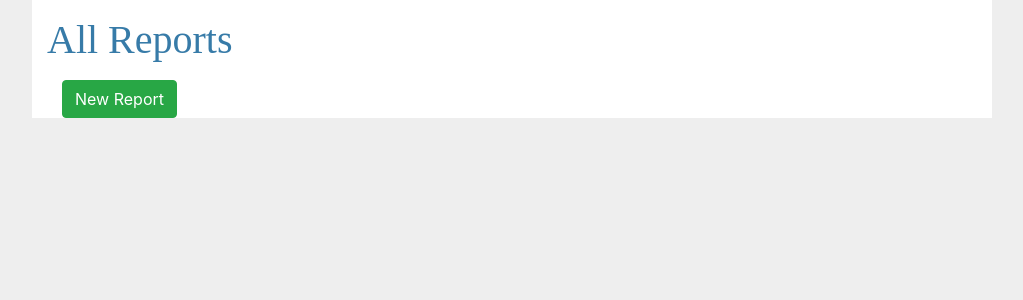
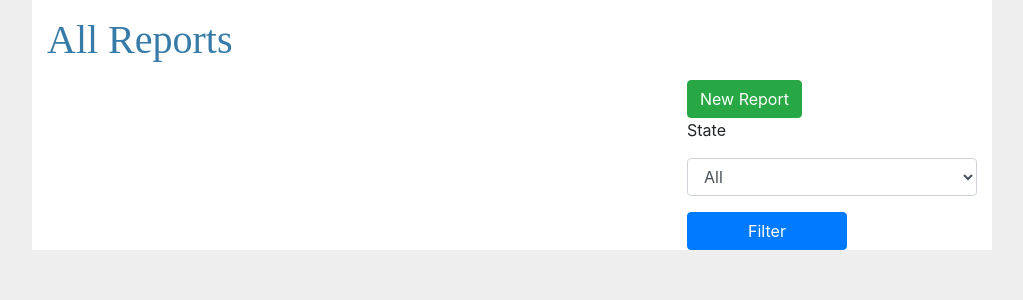
Before and after one commit to ehsundar/patients, a Flask app: page /report/ in a window 1280 px wide. Shown: the part 56-356 px from the top of the page, without its empty margins (128-1151 px from the left). Run offline with Flask 2, Linux system fonts and the light colour scheme; data that the repository does not hold is empty; some libraries are stand-ins or nearby versions.

Commit message:
Filter reports by state

```diff
--- a/patients/report/forms.py
+++ b/patients/report/forms.py
@@ -1,5 +1,20 @@
 from flask_wtf import FlaskForm
 from wtforms import SubmitField, SelectField
+
+from patients.db import get_db
+
+
+class StatePickerForm(FlaskForm):
+    state = SelectField('State')
+
+    def fill_state_choices(self):
+        db = get_db()
+        cur = db.cursor()
+        cur.execute(
+            "SELECT * FROM state",
+        )
+        self.state.choices = [('all', 'All')] + list(map(lambda s: (s.slug, s.name), cur.fetchall()))
+        cur.close()
 
 
 class CreateReportForm(FlaskForm):
--- a/patients/report/views.py
+++ b/patients/report/views.py
@@ -6,7 +6,7 @@ from flask import (
 
 from patients.auth import login_required
 from patients.db import get_db
-from patients.report.forms import CreateReportForm
+from patients.report.forms import CreateReportForm, StatePickerForm
 
 bp = Blueprint('report', __name__, url_prefix='/report')
 
@@ -16,13 +16,23 @@ def index():
     db = get_db()
     cur = db.cursor()
 
-    cur.execute(
-        'SELECT report.id, patient.name FROM report LEFT JOIN patient on patient.id = report.patient',
-    )
+    state = request.args.get('state', None)
+    if state and state != 'all':
+        cur.execute(
+            'SELECT report.id, p.name FROM report JOIN patient p on p.id = report.patient where report.state = %s',
+            (state,),
+        )
+    else:
+        cur.execute(
+            'SELECT report.id, p.name FROM report JOIN patient p on p.id = report.patient',
+        )
     reports = cur.fetchall()
 
     cur.close()
-    return render_template('report/index.html', reports=reports)
+
+    state_picker = StatePickerForm()
+    state_picker.fill_state_choices()
+    return render_template('report/index.html', reports=reports, state_picker=state_picker)
 
 
 @login_required
--- a/patients/templates/report/index.html
+++ b/patients/templates/report/index.html
@@ -1,13 +1,14 @@
 {% extends 'base.html' %}
+
+{% from "formhelpers.html" import render_field %}
 
 {% block header %}
     <h1>{% block title %}All Reports{% endblock %}</h1>
 {% endblock %}
 
 {% block content %}
-
-    <div class="col-md-12">
-        <a class="btn btn-success" href="{{ url_for('report.create') }}">New Report</a>
+    <div class="row">
+        <div class="col-8">
             <ul>
                 {% for report in reports %}
                     <li>
@@ -17,4 +18,14 @@
             </ul>
         </div>
 
+        <div class="col-4">
+            <a class="btn btn-success" href="{{ url_for('report.create') }}">New Report</a>
+
+            <form method="GET">
+                {{ render_field(state_picker.state) }}
+                <input type="submit" class="btn btn-primary" value="Filter">
+            </form>
+        </div>
+    </div>
+
 {% endblock %}
```
Lines whose indentation alone changed are shown as unchanged.
